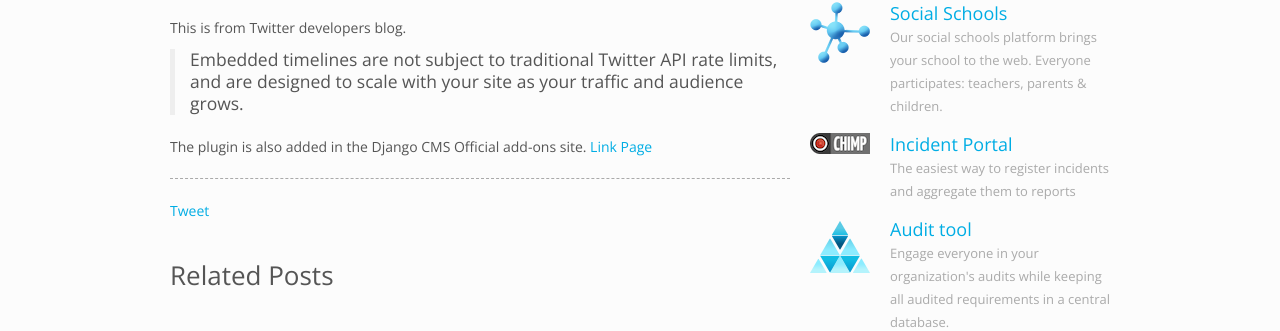
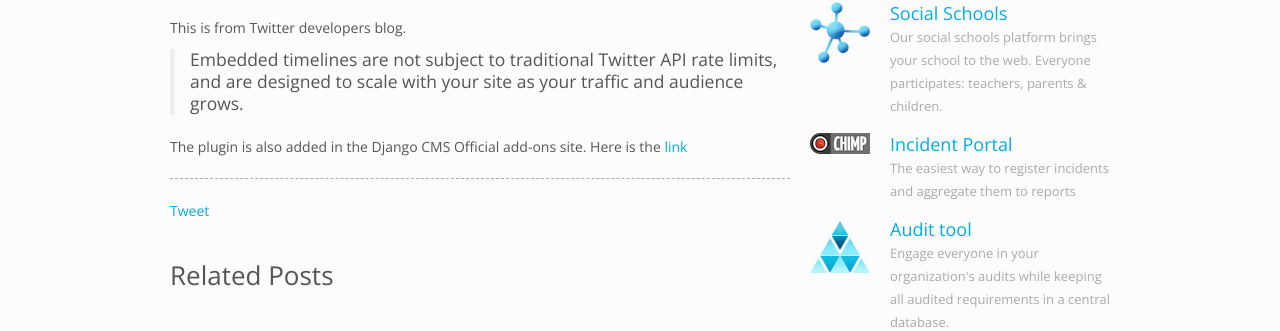
Before and after one commit to maddy9859/devlog, a Jekyll site: the page built from _posts/2013-07-03-Twitter-Plugin-For-Django-CMS.md, in a window 1280 px wide. Shown: the part 717-1048 px from the top of the page. Built offline with Jekyll 4.4.1, drawn with Linux system fonts in a browser that asks for light colours; Markdown is read by kramdown in place of the engine named in the settings; comment, search, counter and statistics services are not loaded.

Commit message:
fixed the link of addons page

```diff
--- a/_posts/2013-07-03-Twitter-Plugin-For-Django-CMS.md
+++ b/_posts/2013-07-03-Twitter-Plugin-For-Django-CMS.md
@@ -34,4 +34,4 @@
 > Embedded timelines are not subject to traditional Twitter API rate limits, and are designed to scale with your site as your traffic and audience grows.
 
 
-The plugin is also added in the Django CMS Official add-ons site. [Link Page](https://www.django-cms.org/en/add-ons/?page=3)
+The plugin is also added in the Django CMS Official add-ons site. Here is the [link](https://www.django-cms.org/en/add-ons/?page=3)
```
